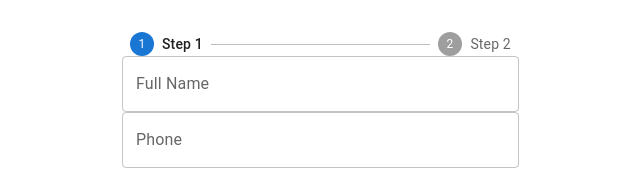
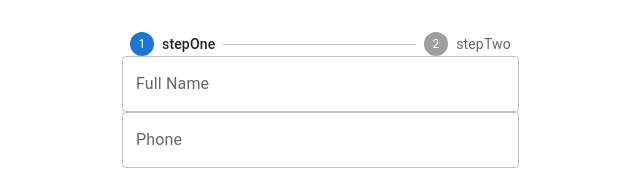
Before and after one commit to denisgershovich/stepper-form-validation-demo, a React (Vite) app: page / in a window 1280 px wide. Shown: the top 170 px of the page, without its empty margins (270-910 px from the left). Built offline with nearby package versions, Linux system fonts and the light colour scheme.

Commit message:
chore: Create stepper const

```diff
--- a/src/components/stepperForm/Stepper.tsx
+++ b/src/components/stepperForm/Stepper.tsx
@@ -1,4 +1,5 @@
 import { useState } from "react";
+
 import {
   Box,
   Button,
@@ -6,20 +7,20 @@ import {
   Step,
   StepLabel,
 } from "@mui/material";
+
 import { useAppForm } from "../../hooks/form";
 import { StepOne } from "./steps/StepOne";
 import { StepTwo } from "./steps/StepTwo";
 import { stepperSchema } from "../../schemas/stepperSchema";
-
-const steps = ["stepOne", "stepTwo"] as const;
+import { steps, Steps } from "./constants";
 
 const Stepper = () => {
   const [activeStep, setActiveStep] = useState(0);
 
   const form = useAppForm({
     defaultValues: {
-      stepOne: { phone: "", fullName: "" },
-      stepTwo: { email: "", zip: "" },
+      [Steps.stepOne]: { phone: "", fullName: "" },
+      [Steps.stepTwo]: { email: "", zip: "" },
     },
     validators: { onChange: stepperSchema },
     onSubmit: ({ value }) => {
@@ -27,19 +28,20 @@ const Stepper = () => {
     },
   });
 
-  const currentStepKey = steps[activeStep];
+  const isFirstStep = activeStep === 0;
+  const isLastStep = activeStep === steps.length - 1;
 
   const handleNext = () => {
-    if (activeStep < steps.length - 1) {
+    if (isLastStep) return;
     setActiveStep((prev) => prev + 1);
-    }
   };
 
   const handleBack = () => {
-    if (activeStep > 0) {
+    if (isFirstStep) return;
     setActiveStep((prev) => prev - 1);
-    }
   };
+
+  const currentStep = steps[activeStep];
 
   return (
     <form
@@ -49,18 +51,18 @@ const Stepper = () => {
       }}>
       <Box sx={{ width: "80%", mt: 4 }}>
         <MuiStepper activeStep={activeStep}>
-          {steps.map((step, index) => (
+          {steps.map((step) => (
             <Step key={step}>
-              <StepLabel>{`Step ${index + 1}`}</StepLabel>
+              <StepLabel>{step}</StepLabel>
             </Step>
           ))}
         </MuiStepper>
 
-        {currentStepKey === "stepOne" && (
-          <StepOne form={form} fields="stepOne" />
+        {currentStep === Steps.stepOne && (
+          <StepOne form={form} fields={Steps.stepOne} />
         )}
-        {currentStepKey === "stepTwo" && (
-          <StepTwo form={form} fields="stepTwo" />
+        {currentStep === Steps.stepTwo && (
+          <StepTwo form={form} fields={Steps.stepTwo} />
         )}
 
         <Box sx={{ display: "flex", flexDirection: "row", pt: 2 }}>
@@ -72,19 +74,17 @@ const Stepper = () => {
             Back
           </Button>
           <Box sx={{ flex: "1 1 auto" }} />
-          {activeStep < steps.length - 1 && (
-            <Button onClick={handleNext}>Next</Button>
-          )}
 
-          {activeStep === steps.length - 1 && (
           <form.Subscribe selector={(state) => state.isSubmitting}>
             {(isSubmitting) => (
-                <Button disabled={isSubmitting} type="submit">
-                  Submit
+              <Button
+                onClick={!isLastStep ? handleNext : undefined}
+                type={isLastStep ? "submit" : "button"}
+                disabled={isLastStep && isSubmitting}>
+                {isLastStep ? "Submit" : "Next"}
               </Button>
             )}
           </form.Subscribe>
-          )}
         </Box>
       </Box>
     </form>
--- /dev/null
+++ b/src/components/stepperForm/constants.ts
@@ -0,0 +1,6 @@
+export const Steps = {
+  stepOne: "stepOne",
+  stepTwo: "stepTwo",
+} as const;
+
+export const steps = [Steps.stepOne, Steps.stepTwo] as const;
--- a/src/schemas/stepperSchema.ts
+++ b/src/schemas/stepperSchema.ts
@@ -1,4 +1,6 @@
 import { z } from "zod";
+
+import { Steps } from "../components/stepperForm/constants";
 
 export const stepOneSchema = z.object({
   fullName: z.string().min(2, "Full name is required"),
@@ -11,8 +13,8 @@ export const stepTwoSchema = z.object({
 });
 
 export const stepperSchema = z.object({
-  stepOne: stepOneSchema,
-  stepTwo: stepTwoSchema,
+  [Steps.stepOne]: stepOneSchema,
+  [Steps.stepTwo]: stepTwoSchema,
 });
 
 export type StepperValues = z.infer<typeof stepperSchema>;
```
Lines whose indentation alone changed are shown as unchanged.
